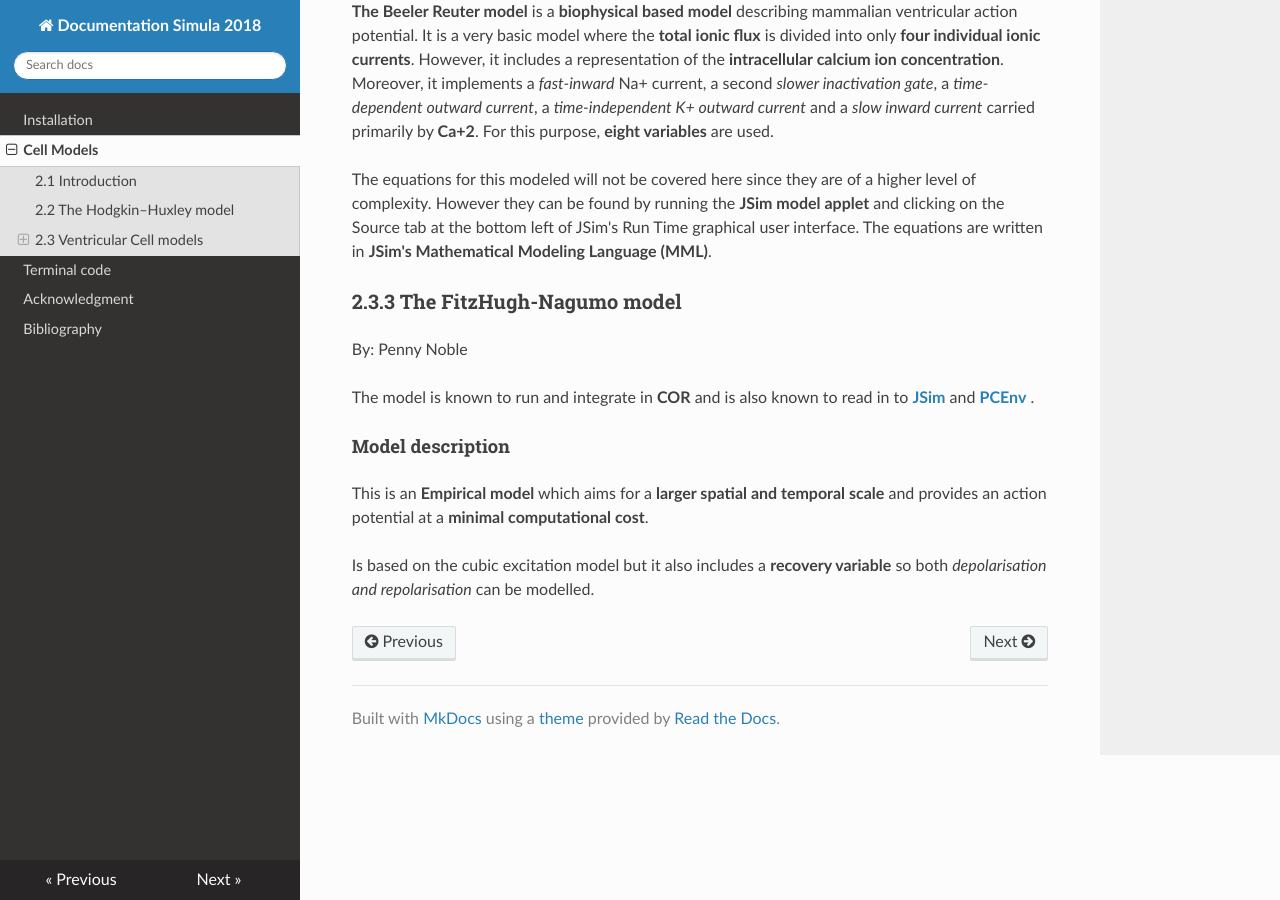
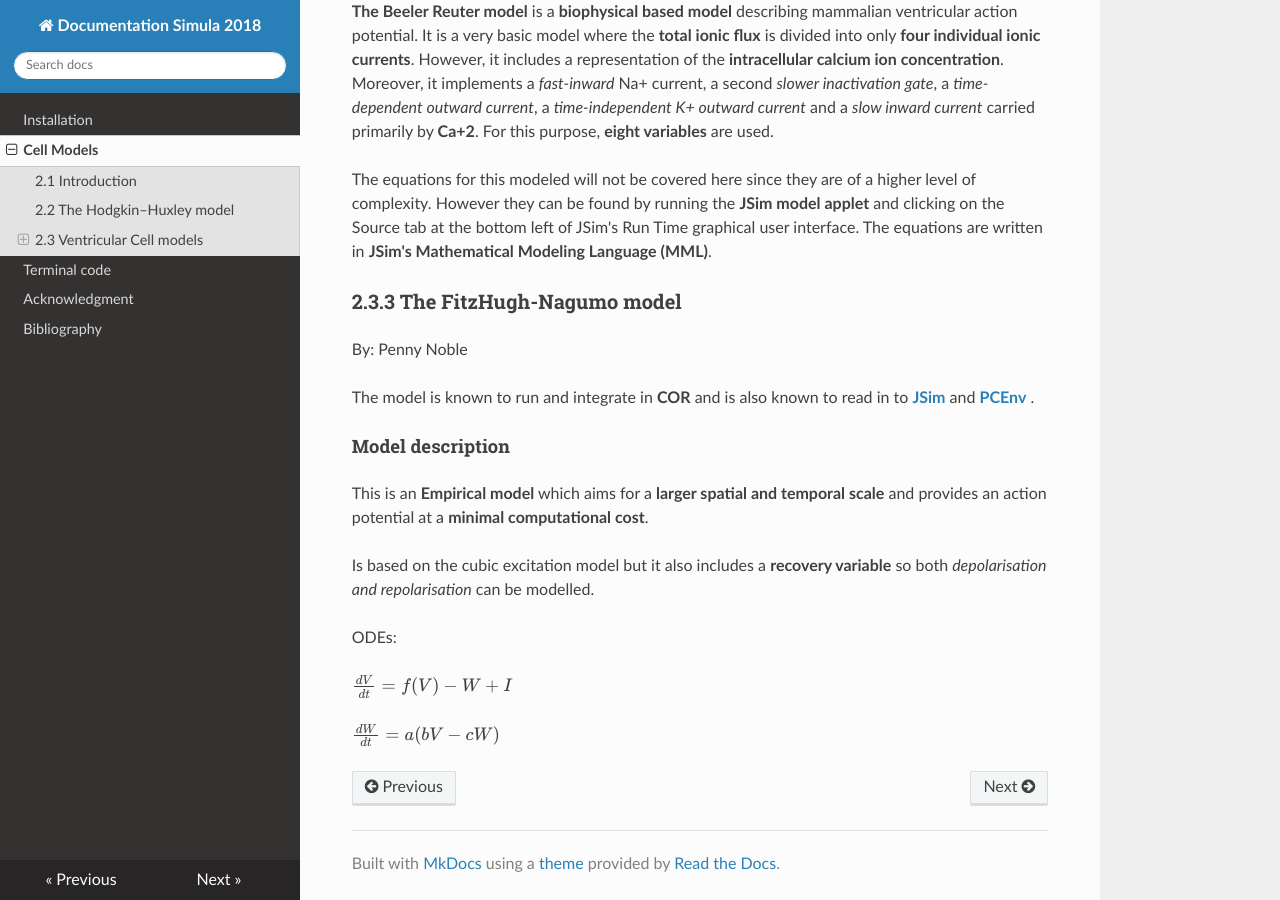
Before and after one commit to ErikaKvalem/Documentation-2018-MkDocs, an MkDocs documentation site: the page built from docs/cellm.md, in a window 1280 px wide and 900 px high, scrolled down 2319 px. Built offline with MkDocs 1.6.1, drawn with Linux system fonts in a browser that asks for light colours; nearby versions of some CDN libraries; formulas are drawn with MathJax 3; old or Windows-style settings are respelled for this version of MkDocs.

Commit message:
Update cellm.md

```diff
--- a/docs/cellm.md
+++ b/docs/cellm.md
@@ -78,3 +78,9 @@ The model is known to run and integrate in **COR** and is also known to read in
 This is an **Empirical model** which aims for a **larger spatial and temporal scale** and provides an action potential at a **minimal computational cost**.
 
 Is based on the cubic excitation model but it also includes a **recovery variable** so both *depolarisation and repolarisation* can be modelled.
+
+ODEs:
+
+$ \frac{dV}{dt} = f(V) - W + I $
+
+$ \frac{dW}{dt} = {a}{({b}{V}-{c}{W})}$
```
